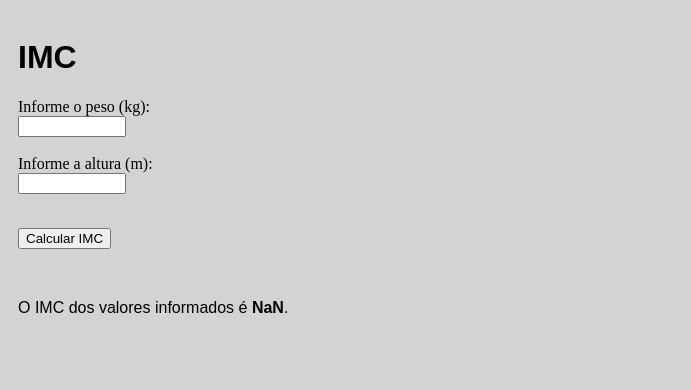
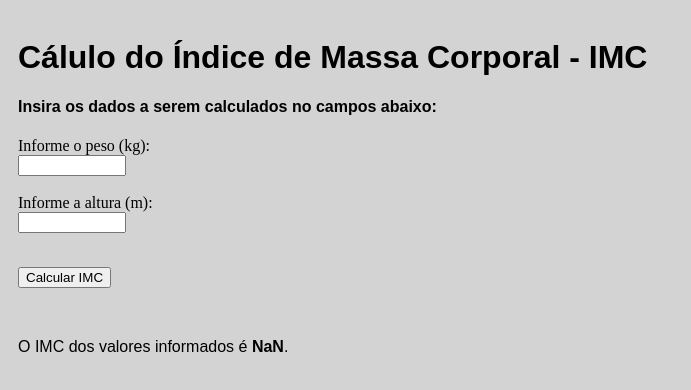
Before and after one commit to mateus-stahelin/imc-app, a plain HTML site: page index.html in a window 1280 px wide. Shown: the whole page, without its empty margins (0-691 px from the left). Drawn offline with Linux system fonts and the light colour scheme.

Commit message:
FEAT: update h1 and add h4

```diff
--- a/index.html
+++ b/index.html
@@ -11,7 +11,9 @@
     <title>IMC</title>
 </head>
 <body>
-    <h1>IMC</h1>
+    <h1>Cálulo do Índice de Massa Corporal - IMC</h1>
+
+    <h4>Insira os dados a serem calculados no campos abaixo:</h4>
 
     <label for="input-weight">Informe o peso (kg):</label><br />
     <input id="input-weight" type="number" value="" step="0.1" /><br /><br />
```
